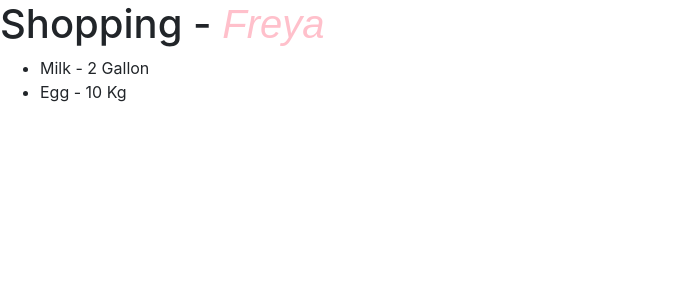
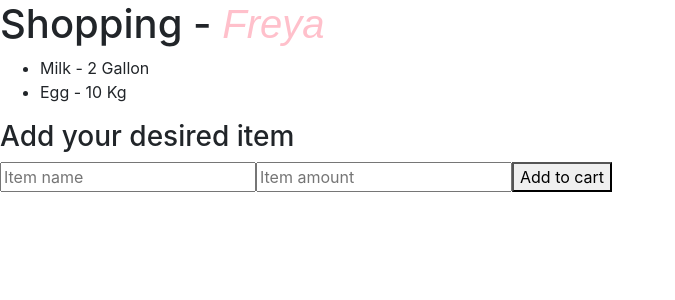
Before and after one commit to rafiurrafi/react-playground, a React (Create React App) app: page / in a window 1280 px wide. Shown: the top 300 px of the page, without its empty margins (0-675 px from the left). Built offline with nearby package versions, Linux system fonts and the light colour scheme.

Commit message:
Added functionality to shopping form

```diff
--- /dev/null
+++ b/src/shoppingForm.jsx
@@ -0,0 +1,46 @@
+import React, { Component } from "react";
+class ShoppingForm extends Component {
+  constructor(props) {
+    super(props);
+    this.state = {
+      name: "",
+      amount: "",
+    };
+    this.handleChange = this.handleChange.bind(this);
+    this.handleSubmit = this.handleSubmit.bind(this);
+  }
+  handleChange(e) {
+    this.setState({ [e.target.name]: e.target.value });
+  }
+  handleSubmit(e) {
+    e.preventDefault();
+    console.log({ name: this.state.name, amount: this.state.amount });
+    this.props.onAddItem({ name: this.state.name, amount: this.state.amount });
+  }
+  render() {
+    return (
+      <div>
+        <h3>Add your desired item</h3>
+        <form onSubmit={this.handleSubmit}>
+          <input
+            type="text"
+            placeholder="Item name"
+            name="name"
+            value={this.state.name}
+            onChange={this.handleChange}
+          />
+          <input
+            type="text"
+            placeholder="Item amount"
+            name="amount"
+            value={this.state.amount}
+            onChange={this.handleChange}
+          />
+          <button>Add to cart</button>
+        </form>
+      </div>
+    );
+  }
+}
+
+export default ShoppingForm;
--- a/src/shoppingList.jsx
+++ b/src/shoppingList.jsx
@@ -1,4 +1,5 @@
 import React, { Component } from "react";
+import ShoppingForm from "./shoppingForm";
 class ShoppingList extends Component {
   constructor(props) {
     super(props);
@@ -8,6 +9,12 @@ class ShoppingList extends Component {
         { name: "Egg", amount: "10 Kg" },
       ],
     };
+    this.handleAddItem = this.handleAddItem.bind(this);
+  }
+  handleAddItem(item) {
+    const NewItems = this.state.items;
+    NewItems.push(item);
+    this.setState({ items: NewItems });
   }
   render() {
     const styles = {
@@ -29,6 +36,7 @@ class ShoppingList extends Component {
             </li>
           ))}
         </ul>
+        <ShoppingForm onAddItem={this.handleAddItem} />
       </div>
     );
   }
```
